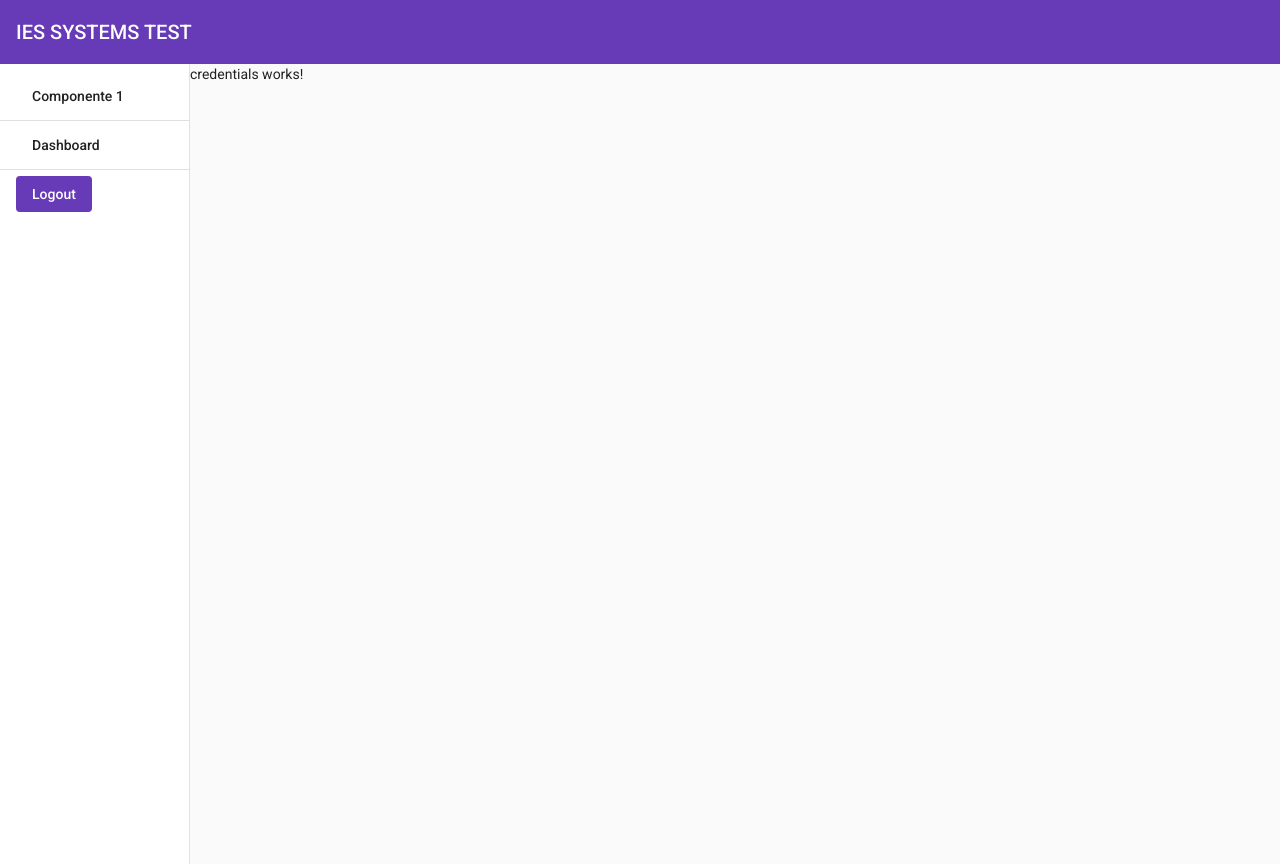
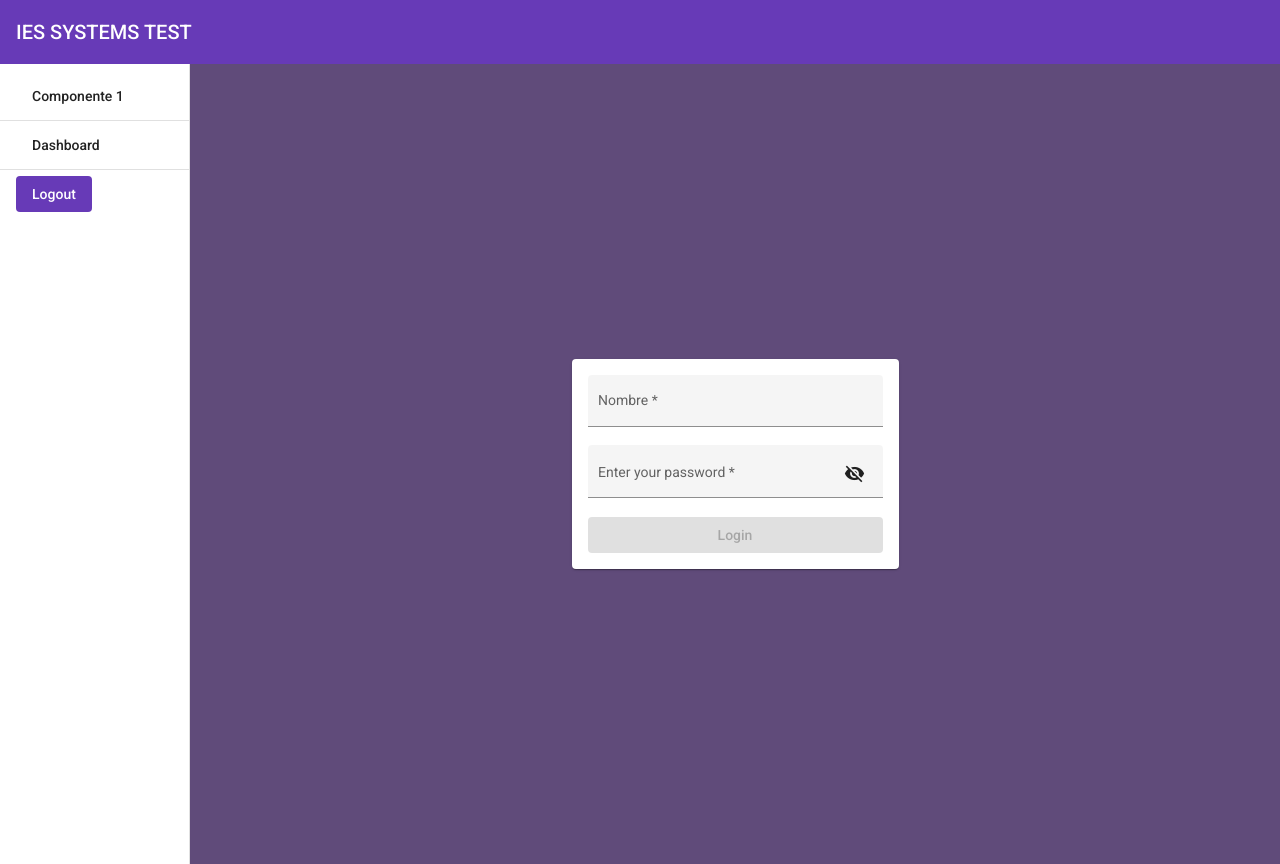
Before and after one commit to Garavirod/ies-systems-test, an Angular app: page /credentials in a window 1280 px wide. Built offline with nearby package versions, Linux system fonts and the light colour scheme.

Commit message:
from credentials done

```diff
--- a/src/app/components/credentials/credentials.component.css
+++ b/src/app/components/credentials/credentials.component.css
@@ -0,0 +1,23 @@
+:host {
+    display: flex;
+    flex-direction: column;
+    align-items: flex-start;
+}
+
+.container{
+    background-color: rgb(96, 75, 122);
+    width: 100%;
+    height: 100vh;
+    display: flex;
+    justify-content: center;
+}
+
+.formulario{
+    width: 30%;
+    margin: auto;
+}
+
+.formulario form{
+    display: flex;
+    flex-direction: column;
+}
--- a/src/app/components/credentials/credentials.component.html
+++ b/src/app/components/credentials/credentials.component.html
@@ -1 +1,31 @@
-<p>credentials works!</p>
+<div class="container">
+    <div class="formulario">
+        <mat-card>
+            <form action="" autocomplete="off" [formGroup]="form" (ngSubmit)="login()">
+
+                <!-- Nombre -->
+                <mat-form-field appearance="fill">
+                    <mat-label>Nombre</mat-label>
+                    <input formControlName="username" matInput>
+                    <mat-error>
+                        Este campo es requerido.
+                    </mat-error>
+                </mat-form-field>
+                <!-- password -->
+                <mat-form-field appearance="fill">
+                    <mat-label>Enter your password</mat-label>
+                    <input matInput formControlName="password" [type]="hide ? 'password' : 'text'">
+                    <button mat-icon-button matSuffix (click)="hide = !hide" [attr.aria-label]="'Hide password'"
+                        [attr.aria-pressed]="hide">
+                        <mat-icon>{{hide ? 'visibility_off' : 'visibility'}}</mat-icon>
+                    </button>
+                    <mat-error>
+                        Este campo es requerido.
+                    </mat-error>
+                </mat-form-field>
+                    <!-- Submit -->
+                <button [disabled]="isValidForm()" mat-raised-button color="primary">Login</button>
+            </form>
+        </mat-card>
+    </div>
+</div>
--- a/src/app/components/credentials/credentials.component.ts
+++ b/src/app/components/credentials/credentials.component.ts
@@ -1,4 +1,6 @@
 import { Component, OnInit } from '@angular/core';
+import { FormGroup, FormBuilder, Validators, FormArray, FormControl } from '@angular/forms';
+import {MatSnackBar} from '@angular/material/snack-bar';
 
 @Component({
   selector: 'app-credentials',
@@ -6,10 +8,51 @@ import { Component, OnInit } from '@angular/core';
   styleUrls: ['./credentials.component.css']
 })
 export class CredentialsComponent implements OnInit {
+  form:FormGroup;
+  /* variable para mostrar o no la contraseña */
+  hide = true;
+  /* Variables para el mensaje del toast alert */
+  private message = "No auotrizado";
+  private action = "Autenticación";
 
-  constructor() { }
+  constructor(private fb:FormBuilder,private _snackBar: MatSnackBar) {
+    this.form = this.fb.group({});
+    this.initForm();
+  }
 
   ngOnInit(): void {
   }
 
+  login(){
+    const cred_user = {
+      "usuario":this.form.get('username')?.value,
+      "contrasena":this.form.get('password')?.value
+    }
+    console.log(cred_user);
+    this.openSnackBar();
+  }
+
+  openSnackBar() {
+    this._snackBar.open(this.message, this.action, {
+      duration: 2000,
+    });
+  }
+
+  isValidForm(){
+    return this.form.invalid;
+  }
+
+  initForm(){
+    this.form = this.fb.group({
+    username:['',[
+        Validators.required,
+      ],
+    ],
+    password:['',[
+      Validators.required,
+      ],
+    ],
+    })
+  }
+
 }
```
Also changed, not shown: src/app/modules/material.module.ts (+4 -4 lines).
